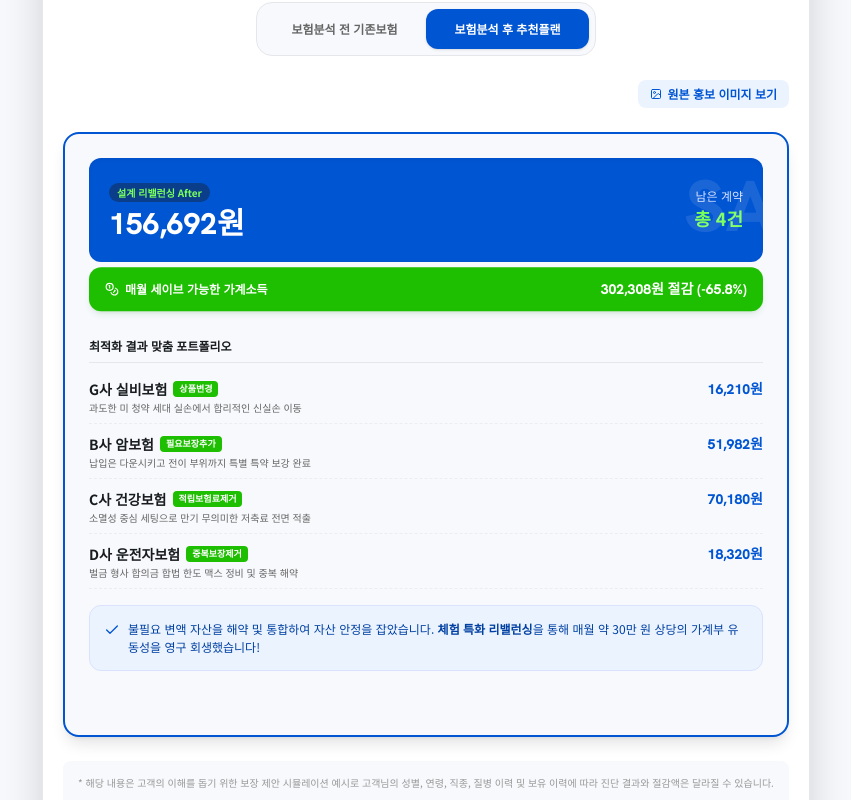
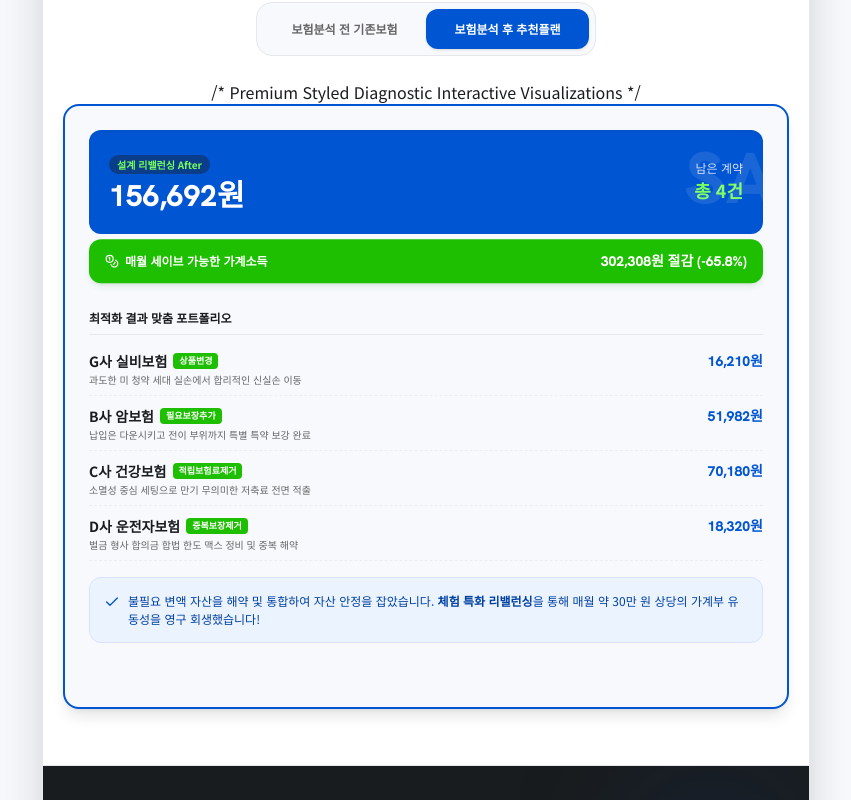
Before and after one commit to ncia/simple_consult, a React (Vite) app: page / in a window 1280 px wide. Shown: the part 3040-3840 px from the top of the page, without its empty margins (214-1065 px from the left). Built offline with nearby package versions, Linux system fonts and the light colour scheme.

Commit message:
034번째 커밋: 진단표 영역의 불필요한 원본 이미지 보기 버튼 및 하단 안내 문구 삭제

```diff
--- a/src/components/BeforeAfterSection.tsx
+++ b/src/components/BeforeAfterSection.tsx
@@ -3,7 +3,7 @@ import { ArrowDown, Check, Coins, TrendingDown, BadgeAlert, Sparkles, Image as I
 
 export function BeforeAfterSection() {
   const [activeTab, setActiveTab] = useState<'before' | 'after'>('after');
-  const [showRawImages, setShowRawImages] = useState(false);
+
 
   return (
     <section className="py-14 px-5 bg-white border-y border-neutral-border">
@@ -26,7 +26,7 @@ export function BeforeAfterSection() {
             onClick={() => setActiveTab('before')}
             className={`flex-1 py-3 text-xs font-bold rounded-xl transition-all ${
               activeTab === 'before'
-                ? 'bg-white shadow-sm text-red-600'
+                ? 'bg-red-600 shadow-sm text-white'
                 : 'text-neutral-gray hover:text-neutral-dark'
             }`}
           >
@@ -44,46 +44,8 @@ export function BeforeAfterSection() {
           </button>
         </div>
 
-        {/* Mode Toggle Layout */}
-        <div className="flex justify-end w-full">
-          <button
-            onClick={() => setShowRawImages(!showRawImages)}
-            className="flex items-center gap-1.5 text-xs text-brand-blue hover:underline bg-brand-blue-pale px-3 py-1.5 rounded-lg font-semibold transition"
-          >
-            {showRawImages ? <Eye size={12} /> : <ImageIcon size={12} />}
-            <span>{showRawImages ? '상세분석 진단표 보기' : '원본 홍보 이미지 보기'}</span>
-          </button>
-        </div>
-
         {/* Comparison Display */}
         <div className="w-full">
-          {showRawImages ? (
-            /* Render official hotlinked images requested by the user */
-            <div className="space-y-4 animate-fade-in">
-              <p className="text-[11px] text-neutral-muted italic">
-                ※ 실제 광고 페이지에 활용된 원본 이미지를 원터치로 감상하실 수 있습니다.
-              </p>
-              {activeTab === 'before' ? (
-                <div className="border border-neutral-border rounded-2xl overflow-hidden shadow-lg hover:scale-[1.01] transition-transform">
-                  <img
-                    src="https://lh3.googleusercontent.com/aida/ADBb0uhxktfMkmWU6jvPTviqevZMeBWwFX2AXX0LR2Vk_Wp6ROz236OrPdFwXGV2c6YvPg35pGIIKMfzxqTXb7FN399X0tnBJie7EmBYugaQ8F7SYzE-LwUXfitS0KB5DkqG4696kadD-ILmICIrFYBc4nFabpwuhLFmqvWGMvnFr9-T09PvPmL_rqn06x8887EX83FvCKd2kYur8OeUk3Ny728pbNhAX8k0qiZ76gMFNFIJ8WLALAtE9wM"
-                    alt="보험분석 Before 원본 이미지"
-                    className="w-full h-auto object-cover"
-                    referrerPolicy="no-referrer"
-                  />
-                </div>
-              ) : (
-                <div className="border-4 border-brand-blue rounded-2xl overflow-hidden shadow-xl hover:scale-[1.01] transition-transform">
-                  <img
-                    src="https://lh3.googleusercontent.com/aida/ADBb0ugGkO8KUUEBxTSw0nTfUKv3ec_ceMXFlqHo5pCcAvhaKmuE-Nq9kB52UqqCKeX_boLE0-o7-pngLErIQa1ZgTFkCLmUZpi0_cM5vM90t7uplVLlRCYHSh8hi9HqvANsjX7s52G5oKGJE04WFnt5edPWS6MzSUi69WFT4qjwZkHBNM6PLrf_1j0J5XIS37u506g_YaPpOoc_t3LgFUkUFGa31iDImzi2DAhgLfnTMm8sbRTvGwIPF9bM"
-                    alt="보험분석 After 원본 이미지"
-                    className="w-full h-auto object-cover"
-                    referrerPolicy="no-referrer"
-                  />
-                </div>
-              )}
-            </div>
-          ) : (
             /* Premium Styled Diagnostic Interactive Visualizations */
             <div
               className="grid cursor-pointer w-full text-left animate-fade-in font-sans [perspective:1500px]"
@@ -206,14 +168,6 @@ export function BeforeAfterSection() {
                 </div>
               </div>
             </div>
-          )}
-        </div>
-
-        {/* Helper Note */}
-        <div className="p-3.5 rounded-lg bg-neutral-bg text-center w-full">
-          <p className="text-[10px] text-neutral-muted leading-relaxed">
-            * 해당 내용은 고객의 이해를 돕기 위한 보장 제안 시뮬레이션 예시로 고객님의 성별, 연령, 직종, 질병 이력 및 보유 이력에 따라 진단 결과와 절감액은 달라질 수 있습니다.
-          </p>
         </div>
       </div>
     </section>
```
